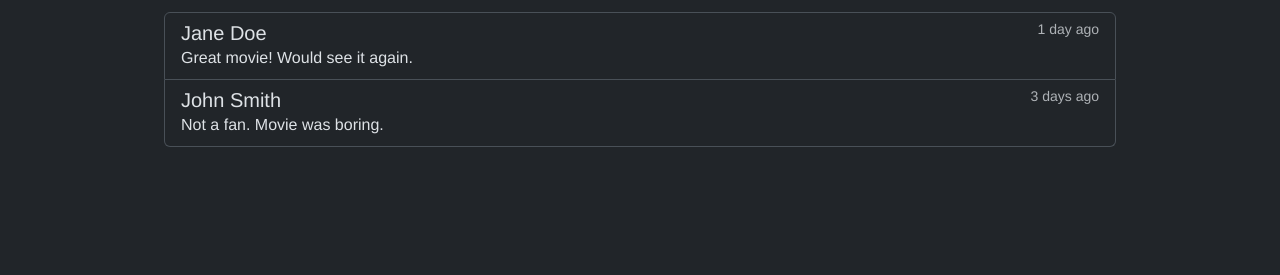
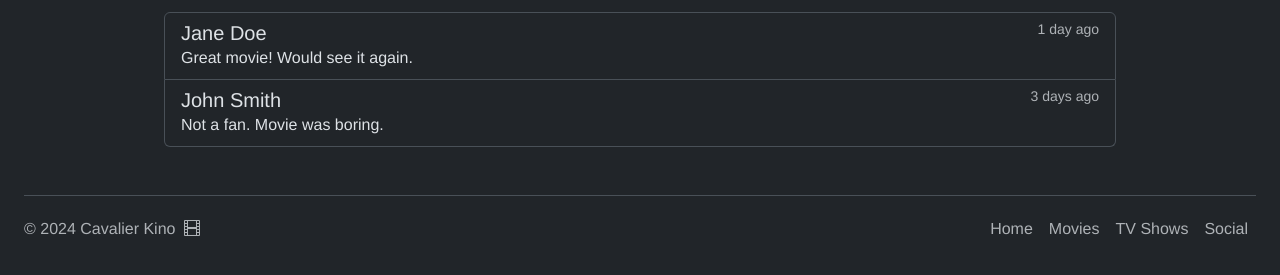
Before and after one commit to ericwhamilton1/cavalier-kino, a website: page parasite.html in a window 1280 px wide. Shown: the part 537-812 px from the top of the page. Drawn offline with nearby package versions, Linux system fonts and the light colour scheme.

Commit message:
added footer to page

```diff
--- a/parasite.html
+++ b/parasite.html
@@ -125,6 +125,20 @@
     </div>
   </div>
 
+  <footer class="d-sm-flex flex-wrap justify-content-between align-items-center py-3 m-4 border-top">
+    <p class="mb-0 text-body-secondary">© 2024 Cavalier Kino <i class="bi bi-film ms-1"></i></p>
+
+
+    <ul class="nav justify-content-end">
+      <li class="nav-item"><a href="#" class="nav-link px-2 text-body-secondary">Home</a></li>
+      <li class="nav-item"><a href="#" class="nav-link px-2 text-body-secondary active" aria-current="page">Movies</a></li>
+      <li class="nav-item"><a href="#" class="nav-link px-2 text-body-secondary">TV Shows</a></li>
+      <li class="nav-item"><a href="#" class="nav-link px-2 text-body-secondary">Social</a></li>
+    </ul>
+  </footer>
+
   <script src="scripts/main.js"></script>
-
+  <script src="https://cdn.jsdelivr.net/npm/bootstrap@5.3.3/dist/js/bootstrap.bundle.min.js"
+        integrity="sha384-YvpcrYf0tY3lHB60NNkmXc5s9fDVZLESaAA55NDzOxhy9GkcIdslK1eN7N6jIeHz"
+        crossorigin="anonymous"></script>
 </body>
```
